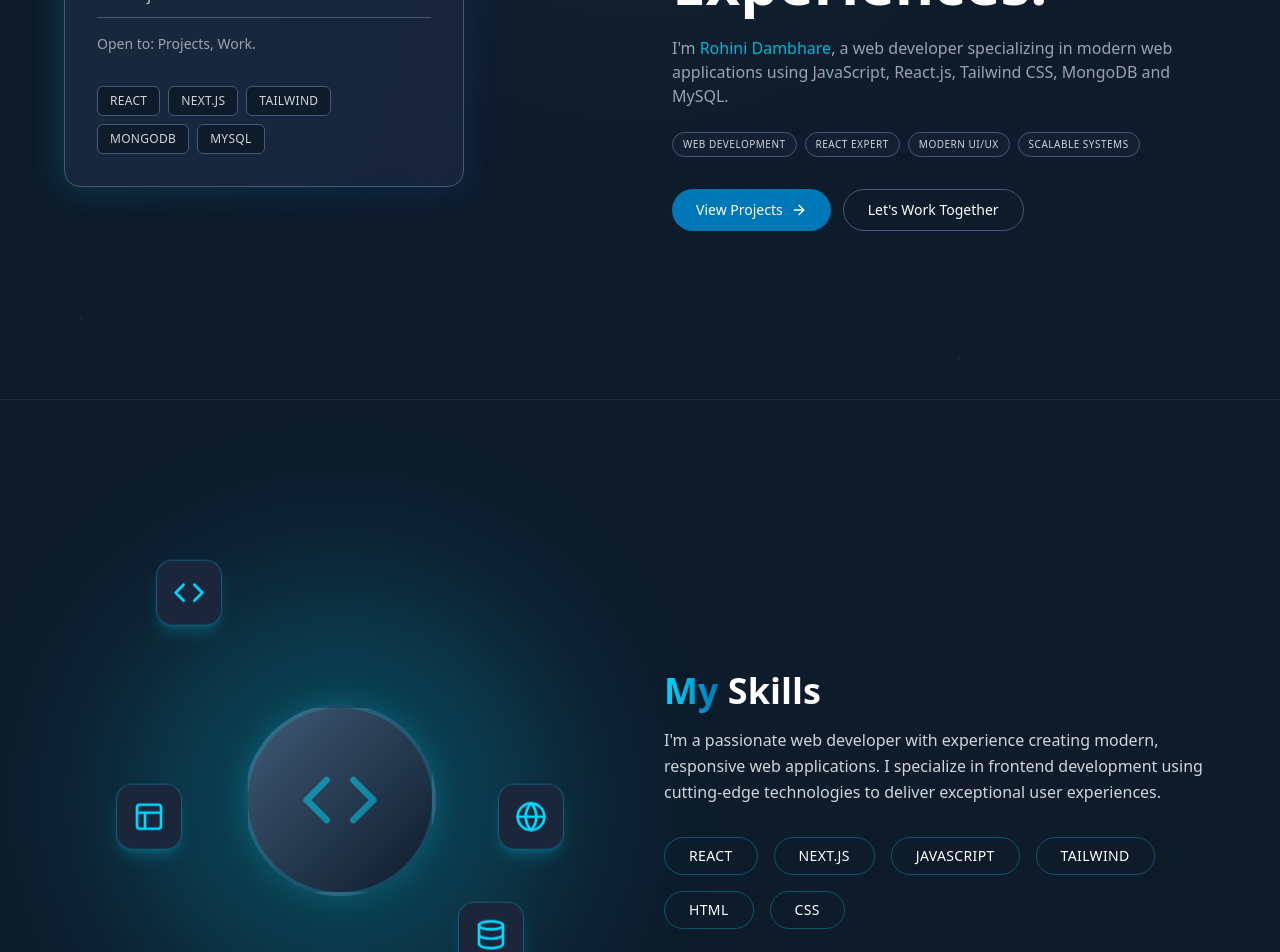
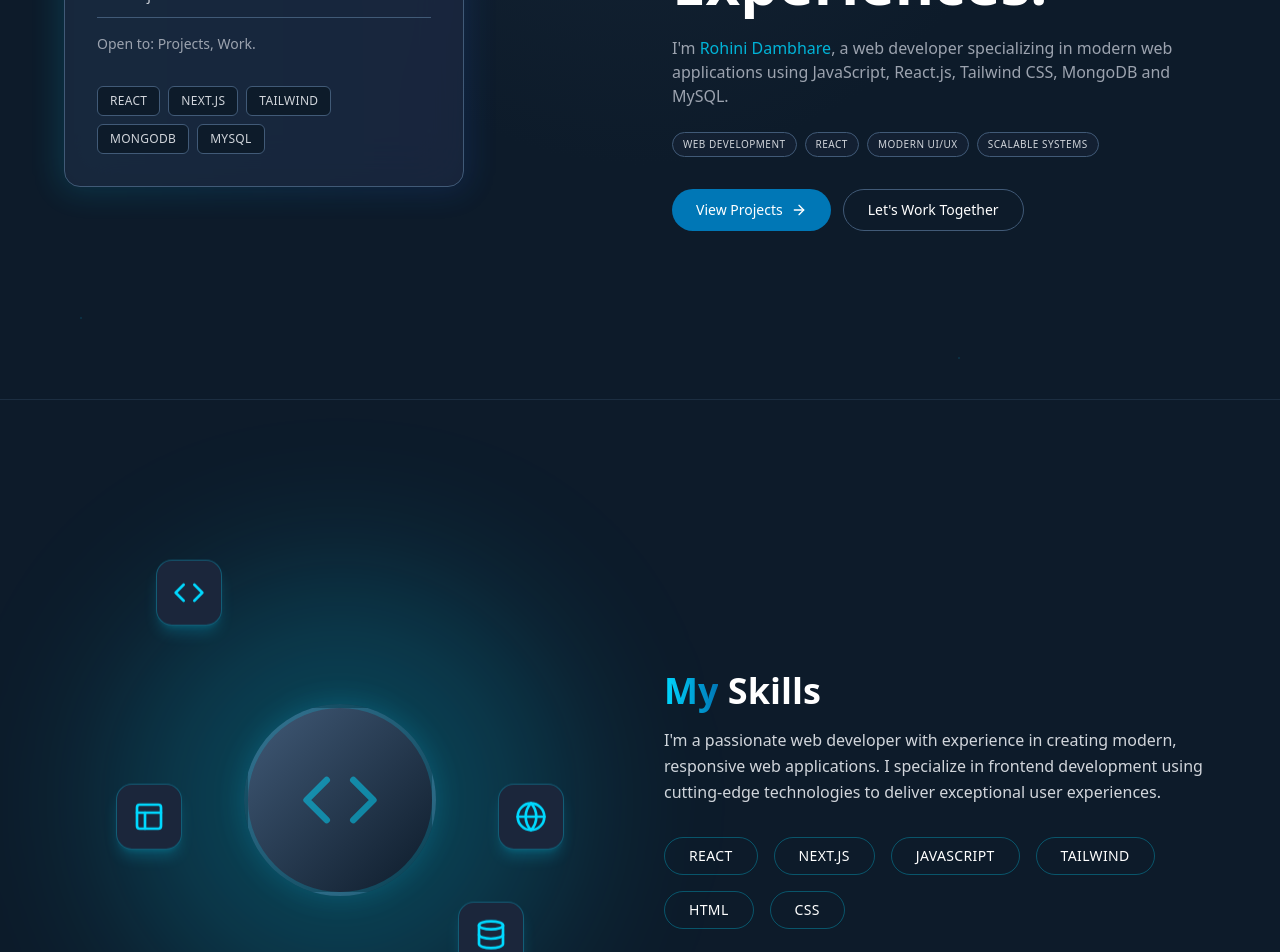
Before and after one commit to Rohini0510/Portfolio, a React (Vite) app: page / in a window 1280 px wide. Shown: the part 400-1352 px from the top of the page. Built offline with nearby package versions, Linux system fonts and the light colour scheme.

Commit message:
Spell Corrected

```diff
--- a/src/components/HeroSection.tsx
+++ b/src/components/HeroSection.tsx
@@ -134,7 +134,7 @@ export const HeroSection: React.FC<HeroProps> = ({ name, role, description, avat
             </p>
 
             <div className="flex flex-wrap gap-2">
-                {['Web Development', 'React Expert', 'Modern UI/UX', 'Scalable Systems'].map((tag) => (
+                {['Web Development', 'React', 'Modern UI/UX', 'Scalable Systems'].map((tag) => (
                     <span key={tag} className="px-2.5 py-1 rounded-full border border-navy-light bg-navy-medium/50 text-[10px] tracking-wider text-gray-300 font-medium uppercase">
                         {tag}
                     </span>
--- a/src/components/SkillsSection.tsx
+++ b/src/components/SkillsSection.tsx
@@ -52,7 +52,7 @@ export const SkillsSection: React.FC<SkillsSectionProps> = ({ skills }) => {
               <span className="text-gradient">My</span> Skills
             </h2>
             <p className="text-gray-300 leading-relaxed">
-              I'm a passionate web developer with experience creating modern, responsive web applications.
+              I'm a passionate web developer with experience in creating modern, responsive web applications.
               I specialize in frontend development using cutting-edge technologies to deliver exceptional user experiences.
             </p>
           </div>
```
